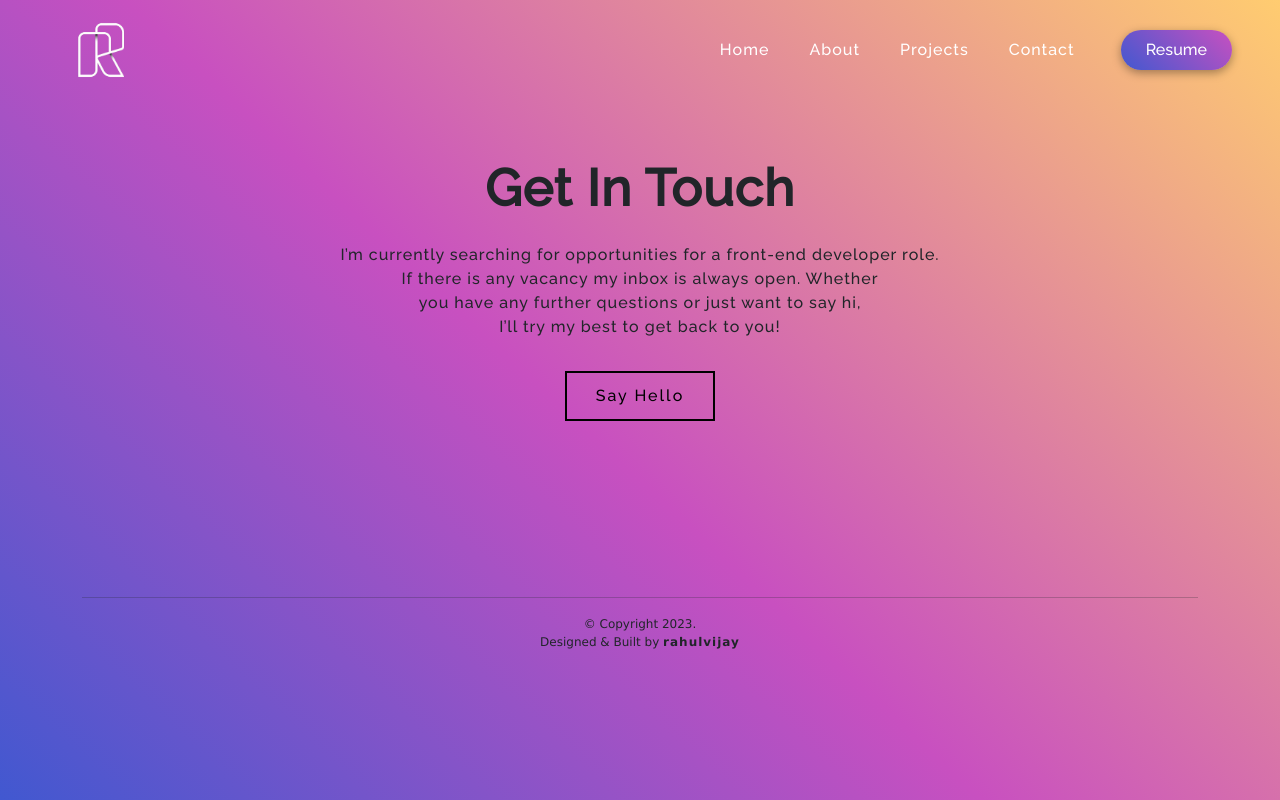
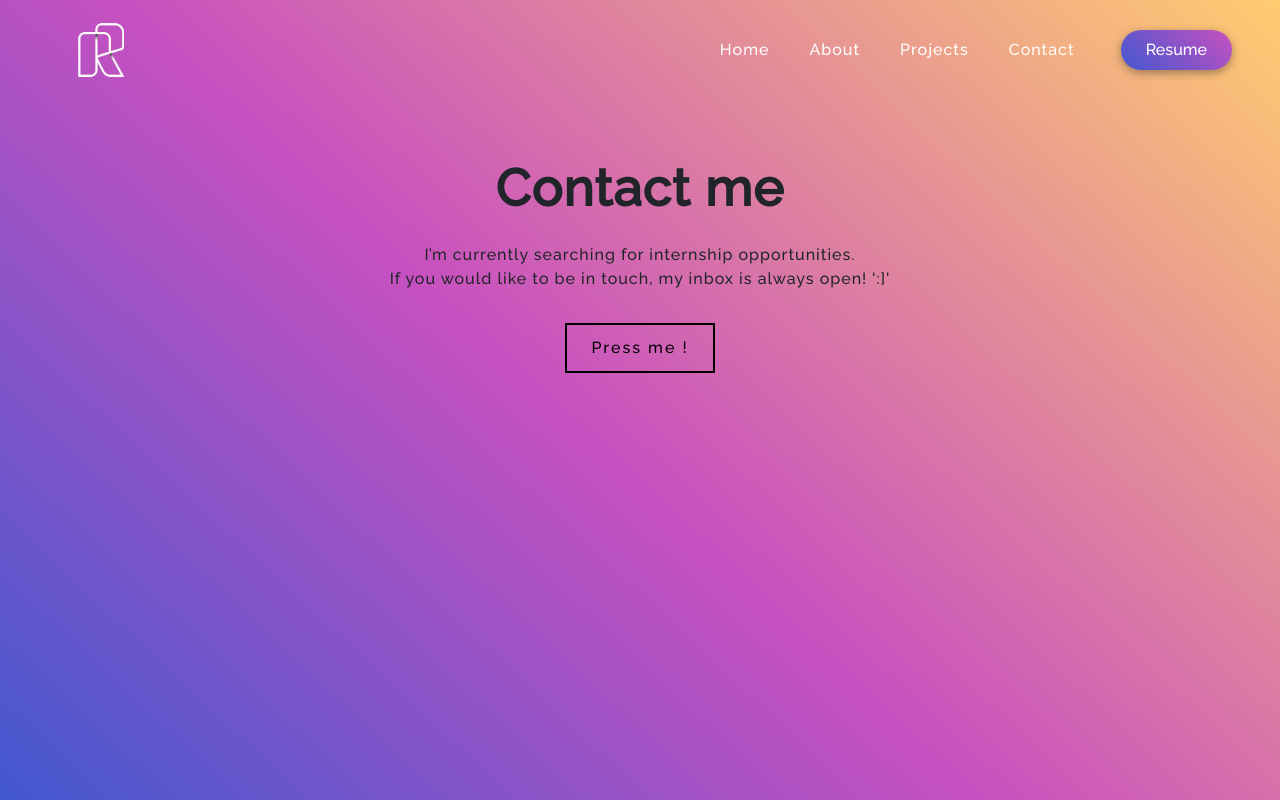
Before and after one commit to cynthiaagueroo/Portfolio-Site, a React (Create React App) app: page /contact in a window 1280 px wide. Built offline with nearby package versions, Linux system fonts and the light colour scheme; a web font is replaced by a local one.

Commit message:
CONTACT ME PLEASE

```diff
--- a/src/components/Contactpage/Contactpage.js
+++ b/src/components/Contactpage/Contactpage.js
@@ -6,19 +6,18 @@ function Contactpage() {
   return (
     <div className='contactbackground'>
       <Container>
-        <h2 className='contacthead'>Get In Touch</h2>
-        <p className='contactpara'> I’m currently searching for opportunities for a front-end developer role. <br /> If there is any vacancy my inbox is always open. Whether <br /> you have any further questions or just want to say hi, <br /> I’ll try my best to get back to you!</p>
+        <h2 className='contacthead'>Contact me</h2>
+        <p className='contactpara'> I’m currently searching for internship opportunities.
+          <br /> If you would like to be in touch, my inbox is always open! ':]'
+        </p>
         <button
           className='contactbtn'
           onClick={() => {
-            window.open("https://wa.me/+918156811884");
+            window.open("https://mail.google.com/mail/?view=cm&fs=1&to=cynthiaaguero02@gmail.com");
           }}
-        >Say Hello</button>
+        >Press me !</button>
         <span></span>
-        <hr className='line' />
-        <p className='copyright'>© Copyright 2023.
-        <br />
-        Designed & Built by <span>rahulvijay</span></p>
+
       </Container>
     </div>
   )
```
